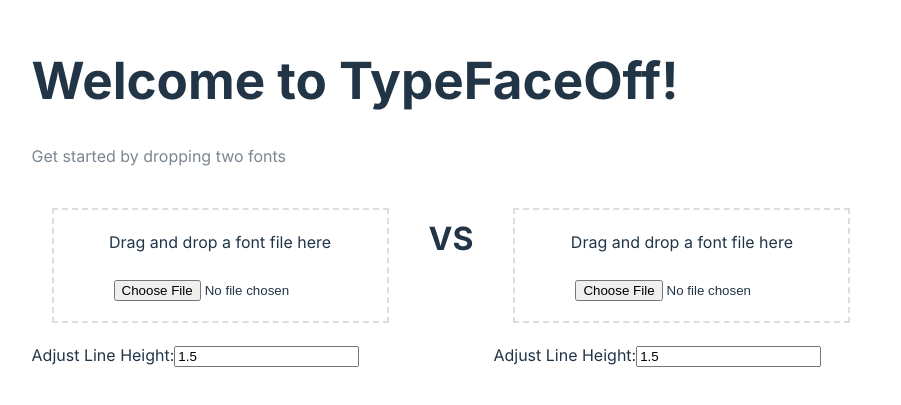
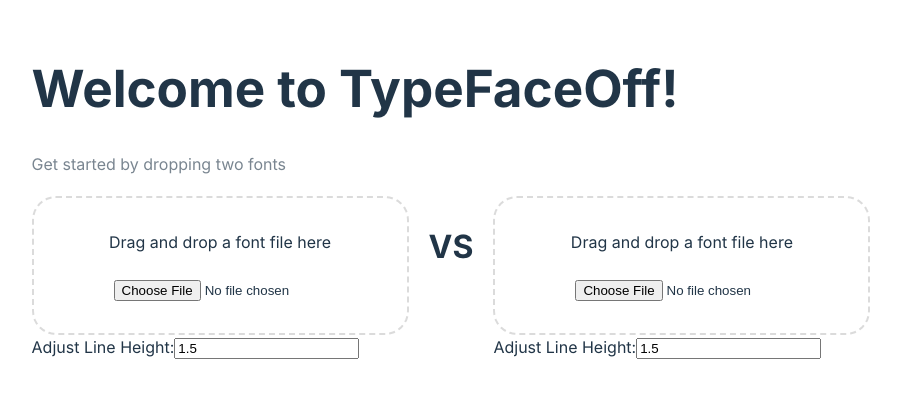
Before and after one commit to typefaceoff/typefaceoff, a React (Vite) app: page / in a window 1280 px wide. Shown: the part 207-612 px from the top of the page, without its empty margins (189-1090 px from the left). Built offline with nearby package versions, Linux system fonts and the light colour scheme.

Commit message:
⚰️ Remove redundant `<div>`.

```diff
--- a/src/components/FontUploader.tsx
+++ b/src/components/FontUploader.tsx
@@ -39,7 +39,6 @@ const FontUploader: React.FC<{ onFontSelected: (selectedFont: File | null) => vo
   };
 
   return (
-    <div className="font-uploader">
     <div className="drop-area" onDrop={handleDrop} onDragOver={handleDragOver}>
       <p>Drag and drop a font file here</p>
       <input
@@ -49,7 +48,6 @@ const FontUploader: React.FC<{ onFontSelected: (selectedFont: File | null) => vo
         onChange={handleFileChange}
       />
     </div>
-    </div>
   );
 };
 
--- a/src/styles/FontUploader.css
+++ b/src/styles/FontUploader.css
@@ -1,18 +1,12 @@
-.font-uploader {
+.drop-area {
+    align-items: center;
+    border-radius: 24px;
+    border: 2px dashed var(--color-border);
     display: flex;
     flex-direction: column;
-    align-items: center;
-    margin: 20px;
-}
-
-.drop-area {
-    display: flex;
-    flex-direction: column;
-    align-items: center;
-    border: 2px dashed #ddd;
-    padding: 20px;
+    padding: 2rem 2.5rem;
     text-align: center;
-    cursor: pointer;
+    width: 100%;
 }
 
 .selected-fonts {
```
Lines whose indentation alone changed are shown as unchanged.
